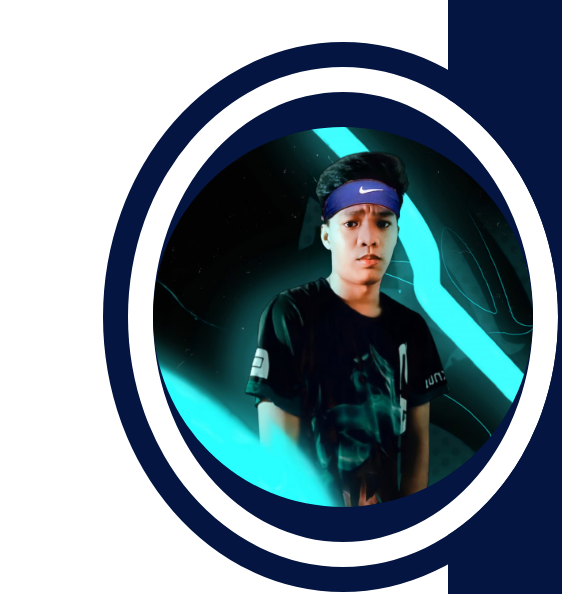
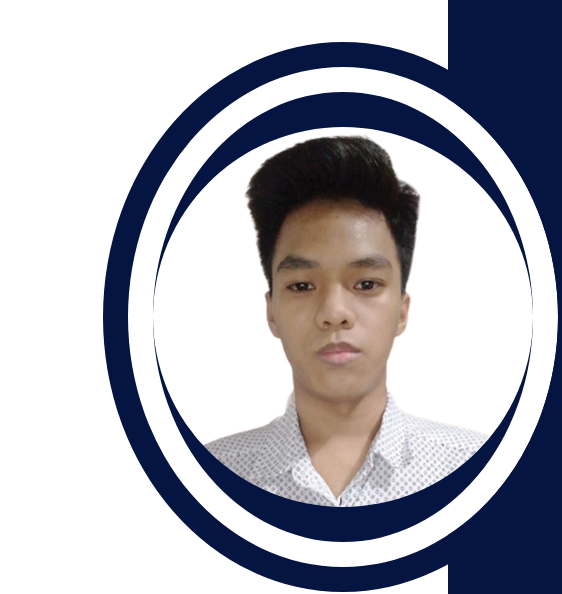
Before and after one commit to hoyjaren/portfolio-jaren, a plain HTML site: page index.html in a window 1280 px wide. Shown: the part 83-677 px from the top of the page, 0-562 px from the left. Drawn offline with nearby package versions, Linux system fonts and the light colour scheme.

Commit message:
Update index.html

```diff
--- a/index.html
+++ b/index.html
@@ -24,7 +24,7 @@
 
             <section class="home">
                     <div class="home-image">
-                        <img src="portfolio-picture/skipmakliw.jpg">
+                        <img src="portfolio-picture/21-14411-310.jpg">
                     </div>
 
                     <div class="home-content">
```
